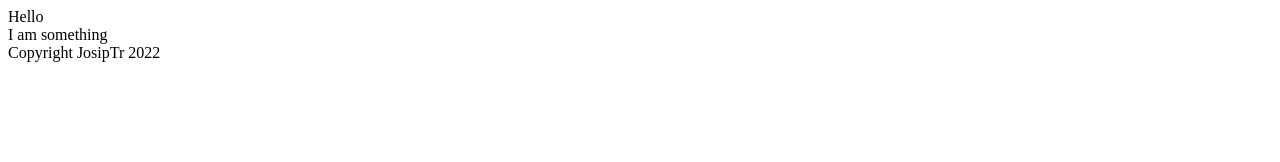
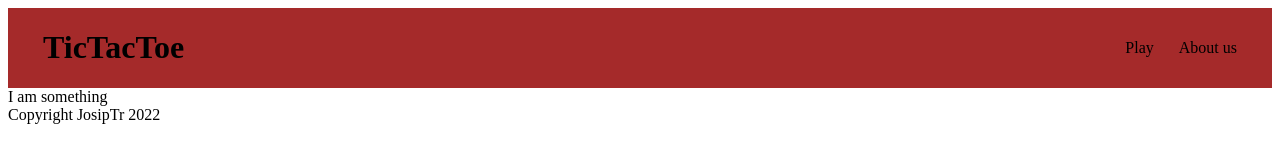
Before and after one commit to JosipTr/project_TicTacToe, a plain HTML site: page index.html in a window 1280 px wide. Drawn offline with Linux system fonts and the light colour scheme.

Commit message:
Style header

```diff
--- a/index.html
+++ b/index.html
@@ -4,10 +4,18 @@
     <meta charset="UTF-8">
     <meta http-equiv="X-UA-Compatible" content="IE=edge">
     <meta name="viewport" content="width=device-width, initial-scale=1.0">
+    <link rel="stylesheet" href="style.css">
+    <script src="javascript.js" defer></script>
     <title>TicTacToe</title>
 </head>
 <body>
-    <header>Hello</header>
+    <header>
+        <h1>TicTacToe</h1>
+        <ul>
+            <li>Play</li>
+            <li>About us</li>
+        </ul>
+    </header>
     <div class="content">
         I am something
     </div>
--- a/style.css
+++ b/style.css
@@ -1,4 +1,24 @@
 body {
-    width: 100%;
-    height: 100%;
+    display: flex;
+    flex-direction: column;
+    width: auto;
+    height: auto;
 }
+
+header {
+    display: flex;
+    align-items: center;
+    justify-content: space-between;
+    background-color: brown;
+}
+
+h1 {
+    margin-left: 35px;
+}
+
+ul {
+    display: flex;
+    list-style: none;
+    gap: 25px;
+    margin-right: 35px;
+}
```
